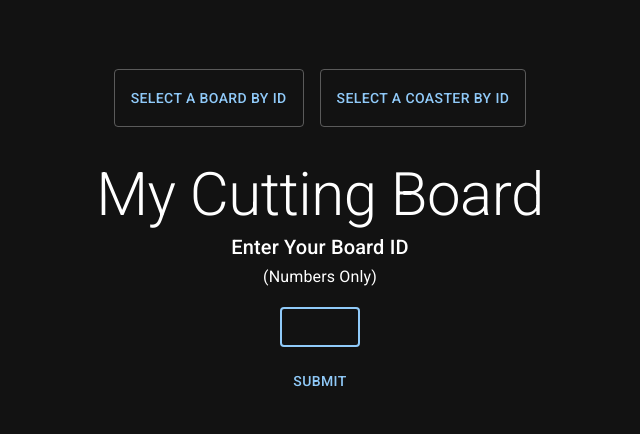
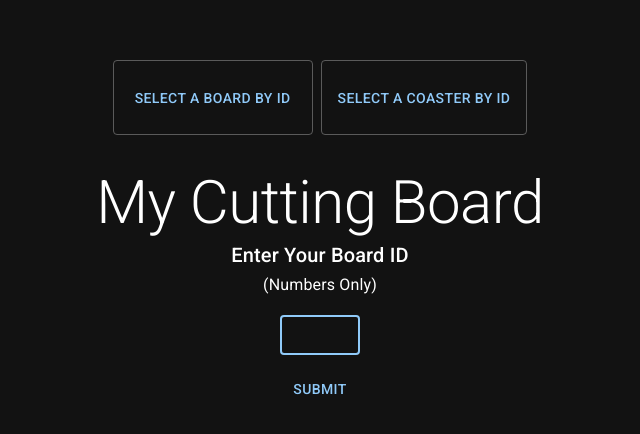
Before and after one commit to JCWoodworker/cuttingBoardCorner, a React (Vite) app: page / in a window 1280 px wide. Shown: the part 198-632 px from the top of the page, without its empty margins (320-960 px from the left). Built offline with nearby package versions, Linux system fonts and the light colour scheme.

Commit message:
more styling fixes to buttons

```diff
--- a/src/pages/HomePage.tsx
+++ b/src/pages/HomePage.tsx
@@ -27,12 +27,14 @@ const HomePage: React.FC = () => {
 		<>
 			<Box sx={{ display: "grid", placeItems: "center", height: "100vh" }}>
 				<Box sx={{ display: "flex", flexDirection: "column", justifyContent: "center", alignItems: "center" }}>
-					<Box sx={{ display: "flex", gap: 2 }}>
+					<Box sx={{ display: "flex", flexWrap: "wrap", justifyContent: "center", alignItems: "center", gap: 1 }}>
 						<Button
 							sx={{
 								mb: 4,
 								p: 2,
 								border: "1px solid rgba(121, 121, 121, 0.7)",
+								minWidth: "200px",
+								minHeight: "75px",
 							}}
 							onClick={() => setSelectionOptionState("boards")}
 						>
@@ -43,6 +45,8 @@ const HomePage: React.FC = () => {
 								mb: 4,
 								p: 2,
 								border: "1px solid rgba(121, 121, 121, 0.7)",
+								minWidth: "200px",
+								minHeight: "75px",
 							}}
 							onClick={() => setSelectionOptionState("coasters")}
 						>
```
